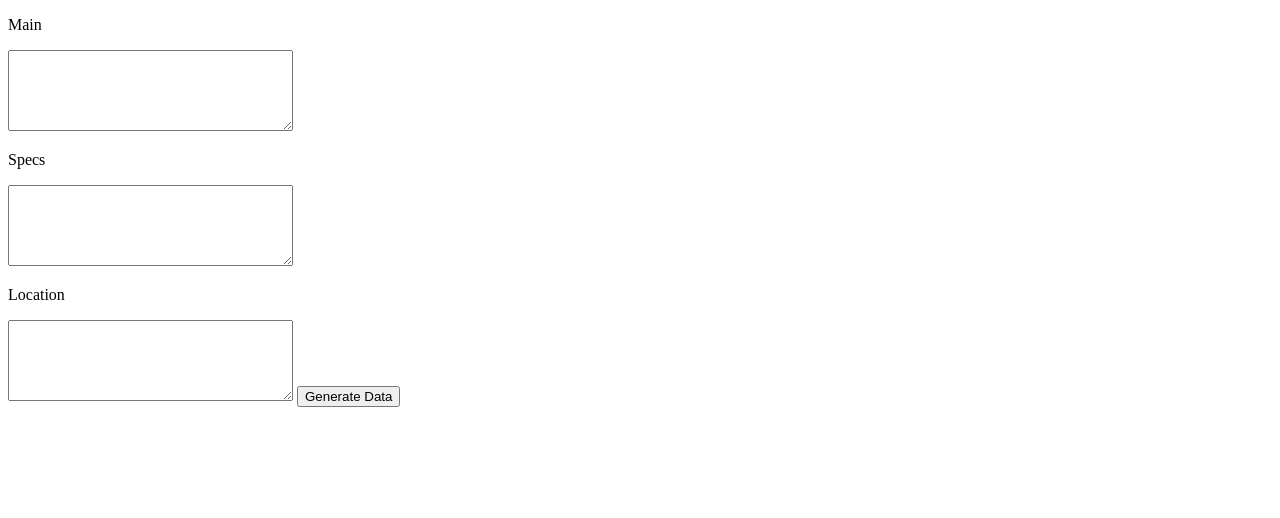
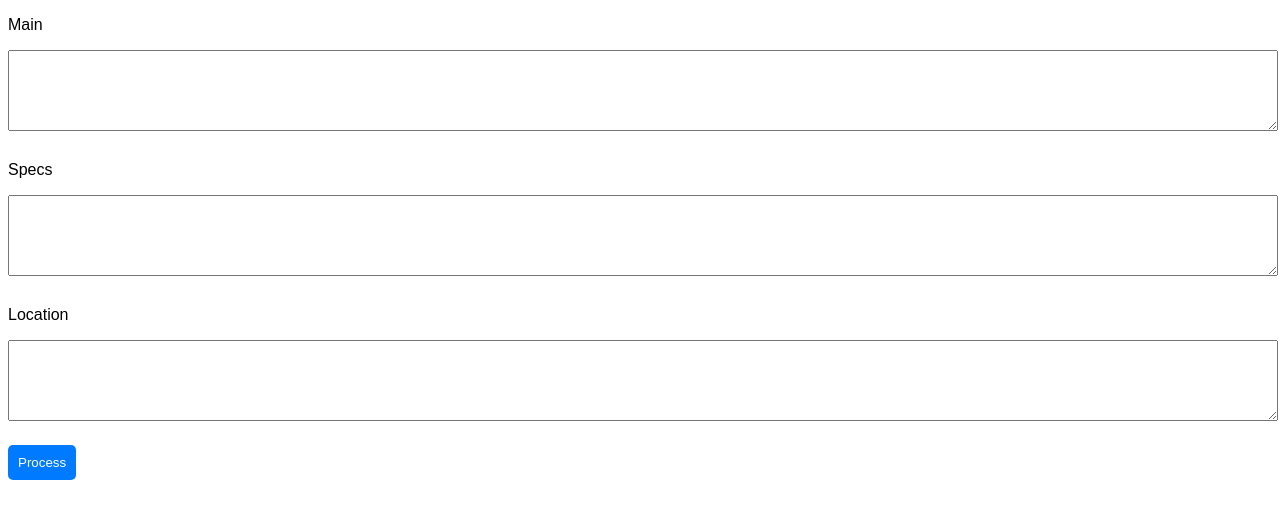
Before and after one commit to Voytek99/Voytek99.github.io, a plain HTML site: page composeMail.html in a window 1280 px wide. Drawn offline with Linux system fonts and the light colour scheme.

Commit message:
css added

```diff
--- a/composeMail.html
+++ b/composeMail.html
@@ -4,7 +4,9 @@
     <meta charset="UTF-8">
     <meta name="viewport" content="width=device-width, initial-scale=1.0">
     <title>Test</title>
+    <link rel="stylesheet" href="style1.css">
     <script src="composeMail.js"></script>
+
 </head>
 <body>
     <p>Main</p>
@@ -13,7 +15,8 @@
     <textarea id="specs" name="specs" rows="5" cols="33"></textarea>
     <p>Location</p>
     <textarea id="location" name="location" rows="5" cols="33"></textarea>
-    <button onclick="classify()">Generate Data</button>
+    <br>
+    <button onclick="classify()">Process</button>
     <div id="basicCommand"></div>
     <div id="commandList"></div>
     <!--<button onclick="generateMail()">Generate Mail</button> -->
--- /dev/null
+++ b/style1.css
@@ -0,0 +1,22 @@
+body {
+    font-family: Arial, sans-serif;
+}
+
+textarea {
+    width: 100%;
+    margin-bottom: 10px;
+}
+
+button {
+    padding: 10px;
+    background-color: #007BFF;
+    color: white;
+    border: none;
+    border-radius: 5px;
+    cursor: pointer;
+    margin: 10px 0; /* Adjust the spacing here */
+}
+
+button:hover {
+    background-color: #0056b3;
+}
```
